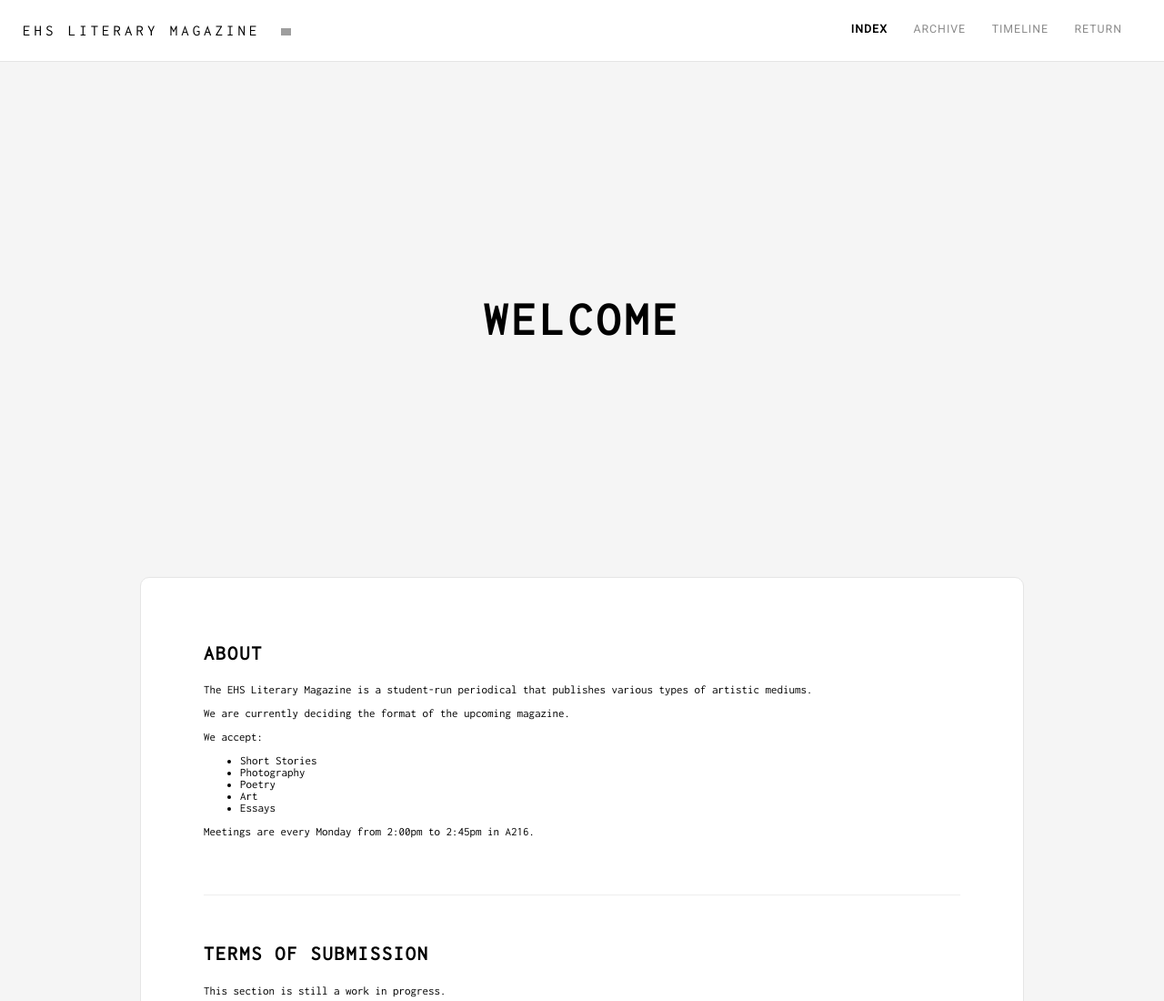
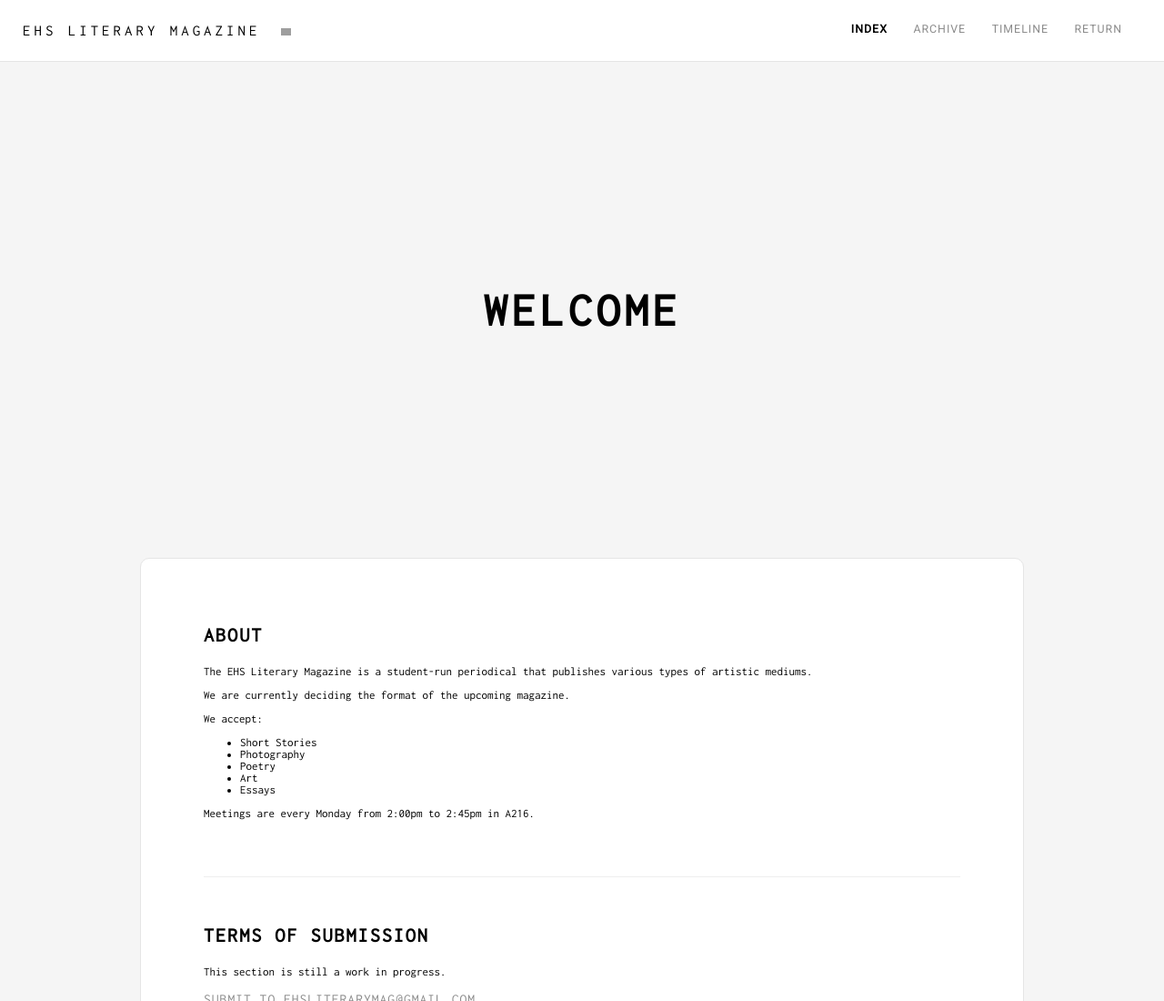
Before and after one commit to ehslitmag/ehslitmag.github.io, a plain HTML site: page index.html in a window 1280 px wide. Shown: the top 1100 px of the page at 91% size. Drawn offline with nearby package versions, Linux system fonts and the light colour scheme; grey boxes are pictures that could not be loaded.

Commit message:
Update litmag.css

```diff
--- a/litmag.css
+++ b/litmag.css
@@ -62,7 +62,7 @@ body {
 
 h1 {
 	font-size:4em;
-	line-height:3.5em;
+	line-height:3.1em;
 	text-transform:uppercase;
 	letter-spacing:5px;
 }
```
